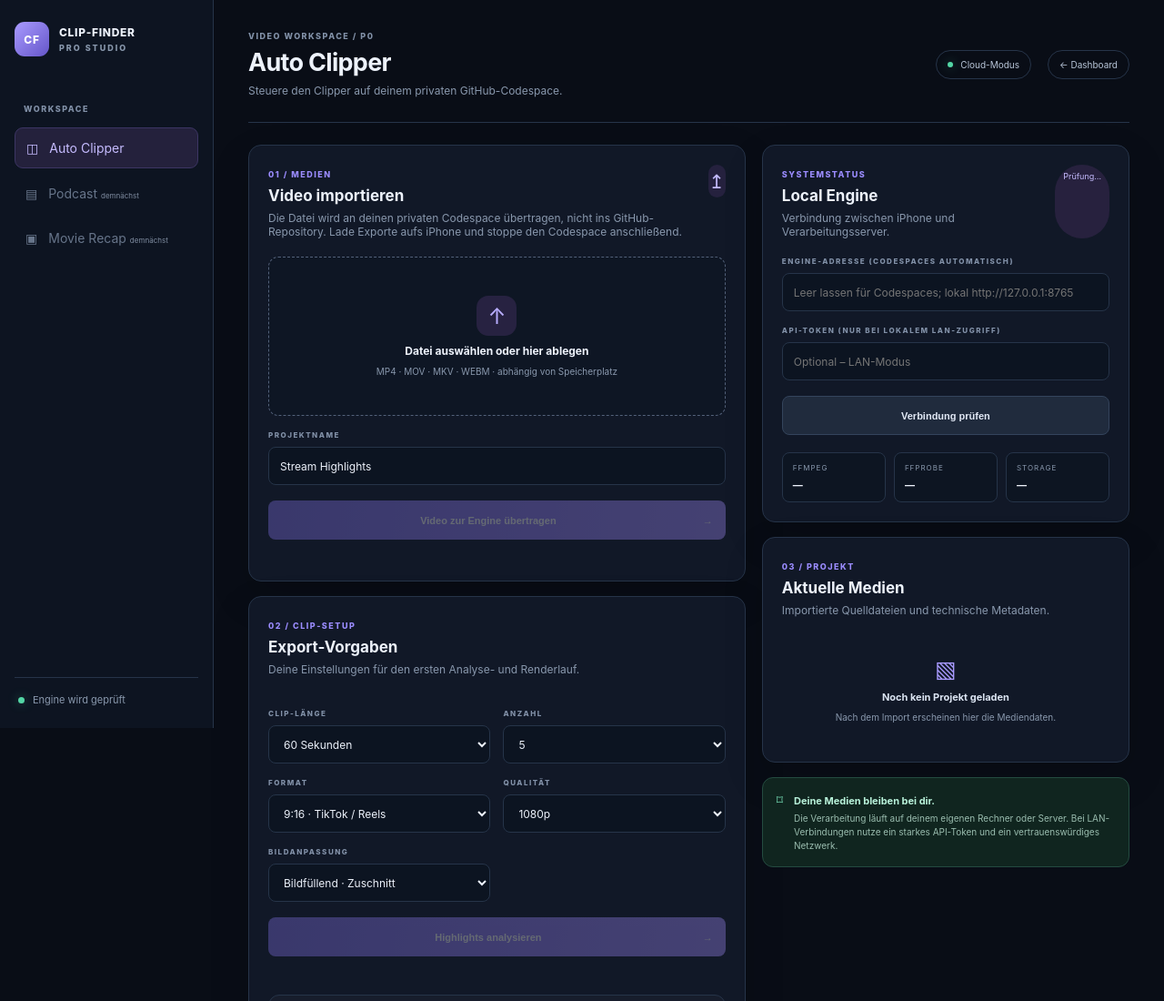
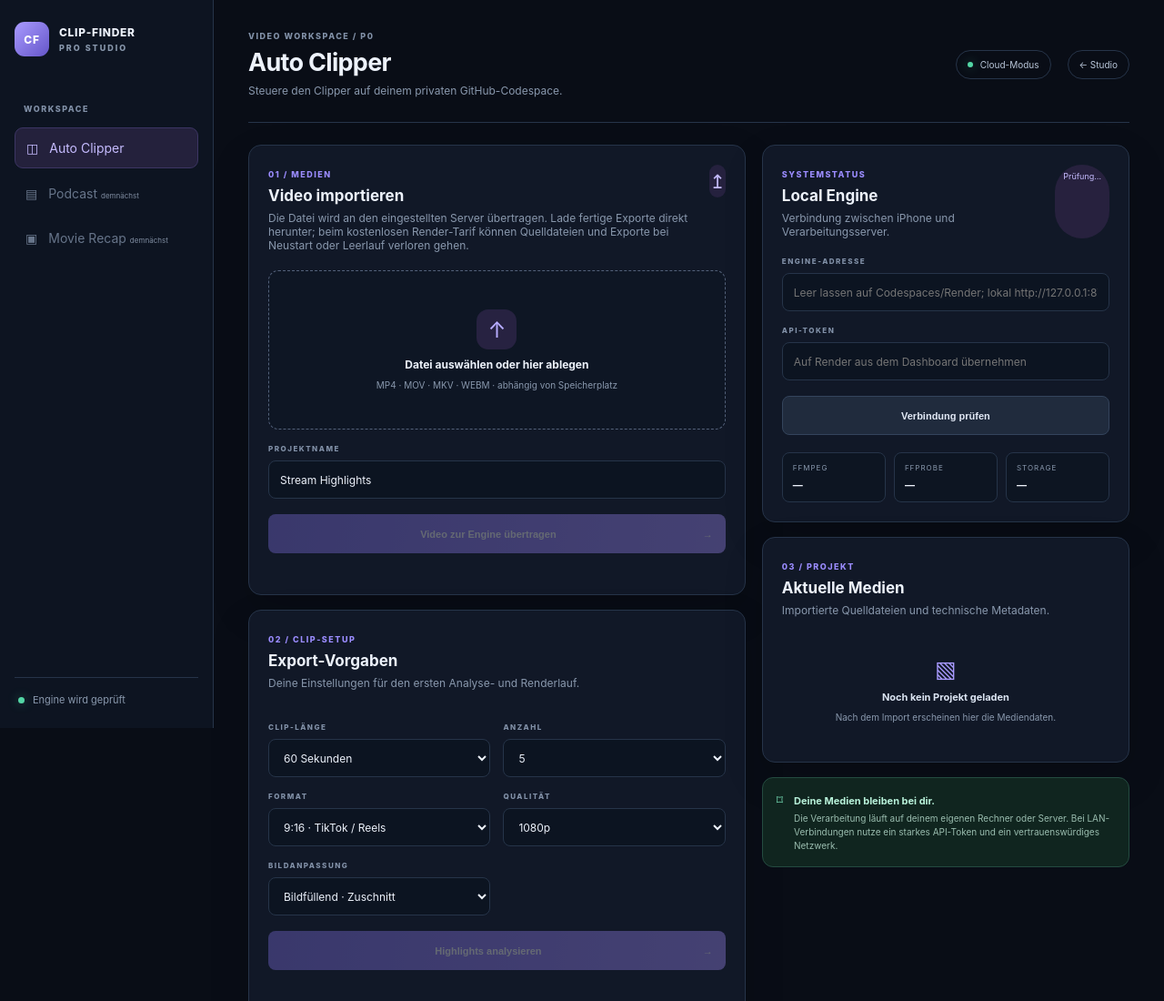
Before and after one commit to KIBruder/northstar-business-os, a website: page clipper-studio.html in a window 1280 px wide. Shown: the top 1100 px of the page at 91% size. Drawn offline with Linux system fonts and the light colour scheme.

Commit message:
Prepare Studio for free Render hosting

```diff
--- a/clipper-studio.html
+++ b/clipper-studio.html
@@ -7,12 +7,12 @@
 </head>
 <body>
 <div class="shell">
-<aside class="rail"><a class="brand" href="./index.html"><span class="mark">CF</span><span>CLIP-FINDER<small>PRO STUDIO</small></span></a><div class="rail-label">WORKSPACE</div><a class="nav active" href="./clipper-studio.html">◫ <span>Auto Clipper</span></a><div class="nav disabled">▤ <span>Podcast <em>demnächst</em></span></div><div class="nav disabled">▣ <span>Movie Recap <em>demnächst</em></span></div><div class="rail-bottom"><span class="pulse"></span><span id="engineState">Engine wird geprüft</span></div></aside>
+<aside class="rail"><a class="brand" href="./clipper-studio.html"><span class="mark">CF</span><span>CLIP-FINDER<small>PRO STUDIO</small></span></a><div class="rail-label">WORKSPACE</div><a class="nav active" href="./clipper-studio.html">◫ <span>Auto Clipper</span></a><div class="nav disabled">▤ <span>Podcast <em>demnächst</em></span></div><div class="nav disabled">▣ <span>Movie Recap <em>demnächst</em></span></div><div class="rail-bottom"><span class="pulse"></span><span id="engineState">Engine wird geprüft</span></div></aside>
 <main>
-<header class="top"><div><div class="eyebrow">VIDEO WORKSPACE / P0</div><h1>Auto Clipper</h1><p>Steuere den Clipper auf deinem privaten GitHub-Codespace.</p></div><div class="top-right"><span class="local"><i></i> Cloud-Modus</span><a class="back" href="./index.html">← Dashboard</a></div></header>
+<header class="top"><div><div class="eyebrow">VIDEO WORKSPACE / P0</div><h1>Auto Clipper</h1><p>Steuere den Clipper auf deinem privaten GitHub-Codespace.</p></div><div class="top-right"><span class="local"><i></i> Cloud-Modus</span><a class="back" href="./clipper-studio.html">← Studio</a></div></header>
 <section class="workspace">
 <div class="column">
-<section class="panel import-panel"><div class="panel-head"><div><span class="step">01 / MEDIEN</span><h2>Video importieren</h2><p>Die Datei wird an deinen privaten Codespace übertragen, nicht ins GitHub-Repository. Lade Exporte aufs iPhone und stoppe den Codespace anschließend.</p></div><span class="icon">↥</span></div>
+<section class="panel import-panel"><div class="panel-head"><div><span class="step">01 / MEDIEN</span><h2>Video importieren</h2><p>Die Datei wird an den eingestellten Server übertragen. Lade fertige Exporte direkt herunter; beim kostenlosen Render-Tarif können Quelldateien und Exporte bei Neustart oder Leerlauf verloren gehen.</p></div><span class="icon">↥</span></div>
 <label class="drop" id="dropZone"><input id="fileInput" type="file" accept="video/*,.mp4,.mov,.mkv,.webm"><span class="upload-icon">↑</span><strong>Datei auswählen oder hier ablegen</strong><small>MP4 · MOV · MKV · WEBM · abhängig von Speicherplatz</small></label>
 <div id="fileMeta" class="file-meta hidden"></div><div class="field"><label for="projectName">PROJEKTNAME</label><input id="projectName" value="Stream Highlights" maxlength="160"></div>
 <button class="primary full" id="importBtn" disabled>Video zur Engine übertragen <span>→</span></button><div class="progress hidden" id="uploadProgress"><span id="progressBar"></span></div><div id="importStatus" class="status" aria-live="polite"></div></section>
@@ -22,7 +22,7 @@
 </div>
 <div class="column">
 <section class="panel engine"><div class="panel-head"><div><span class="step">SYSTEMSTATUS</span><h2>Local Engine</h2><p>Verbindung zwischen iPhone und Verarbeitungsserver.</p></div><span class="status-badge" id="healthBadge">Prüfung…</span></div>
-<div class="field"><label for="engineUrl">ENGINE-ADRESSE (CODESPACES AUTOMATISCH)</label><input id="engineUrl" type="url" value="" placeholder="Leer lassen für Codespaces; lokal http://127.0.0.1:8765"></div><div class="field"><label for="engineToken">API-TOKEN (NUR BEI LOKALEM LAN-ZUGRIFF)</label><input id="engineToken" type="password" autocomplete="off" placeholder="Optional – LAN-Modus"></div><button class="secondary full" id="checkBtn">Verbindung prüfen</button>
+<div class="field"><label for="engineUrl">ENGINE-ADRESSE</label><input id="engineUrl" type="url" value="" placeholder="Leer lassen auf Codespaces/Render; lokal http://127.0.0.1:8765"></div><div class="field"><label for="engineToken">API-TOKEN</label><input id="engineToken" type="password" autocomplete="off" placeholder="Auf Render aus dem Dashboard übernehmen"></div><button class="secondary full" id="checkBtn">Verbindung prüfen</button>
 <div class="health-grid"><div><small>FFMPEG</small><strong id="ffmpegState">—</strong></div><div><small>FFPROBE</small><strong id="ffprobeState">—</strong></div><div><small>STORAGE</small><strong id="storageState">—</strong></div></div></section>
 <section class="panel project-panel"><div class="panel-head"><div><span class="step">03 / PROJEKT</span><h2>Aktuelle Medien</h2><p>Importierte Quelldateien und technische Metadaten.</p></div></div><div id="projectState" class="empty"><span>▧</span><strong>Noch kein Projekt geladen</strong><small>Nach dem Import erscheinen hier die Mediendaten.</small></div><div id="assetList"></div></section>
 <section class="privacy"><span>⌑</span><div><strong>Deine Medien bleiben bei dir.</strong><p>Die Verarbeitung läuft auf deinem eigenen Rechner oder Server. Bei LAN-Verbindungen nutze ein starkes API-Token und ein vertrauenswürdiges Netzwerk.</p></div></section>
```
